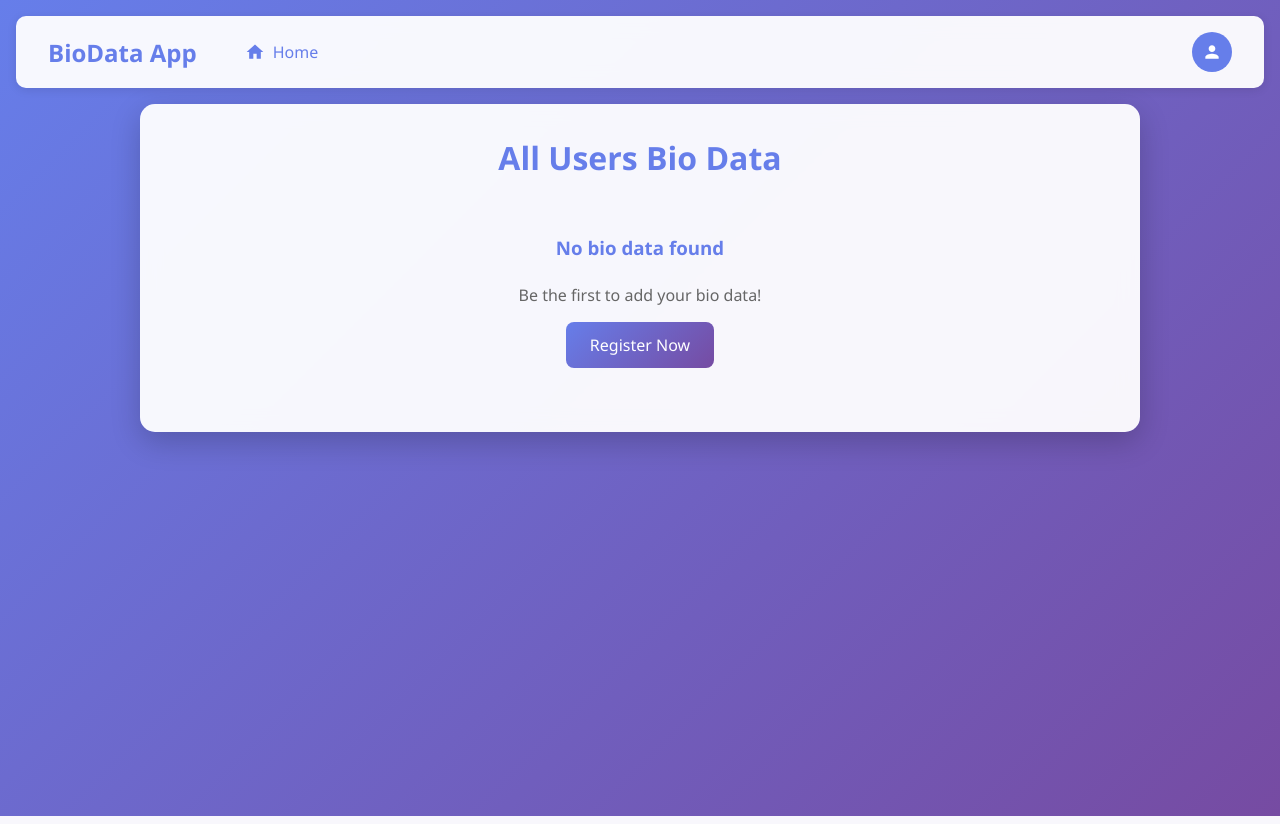
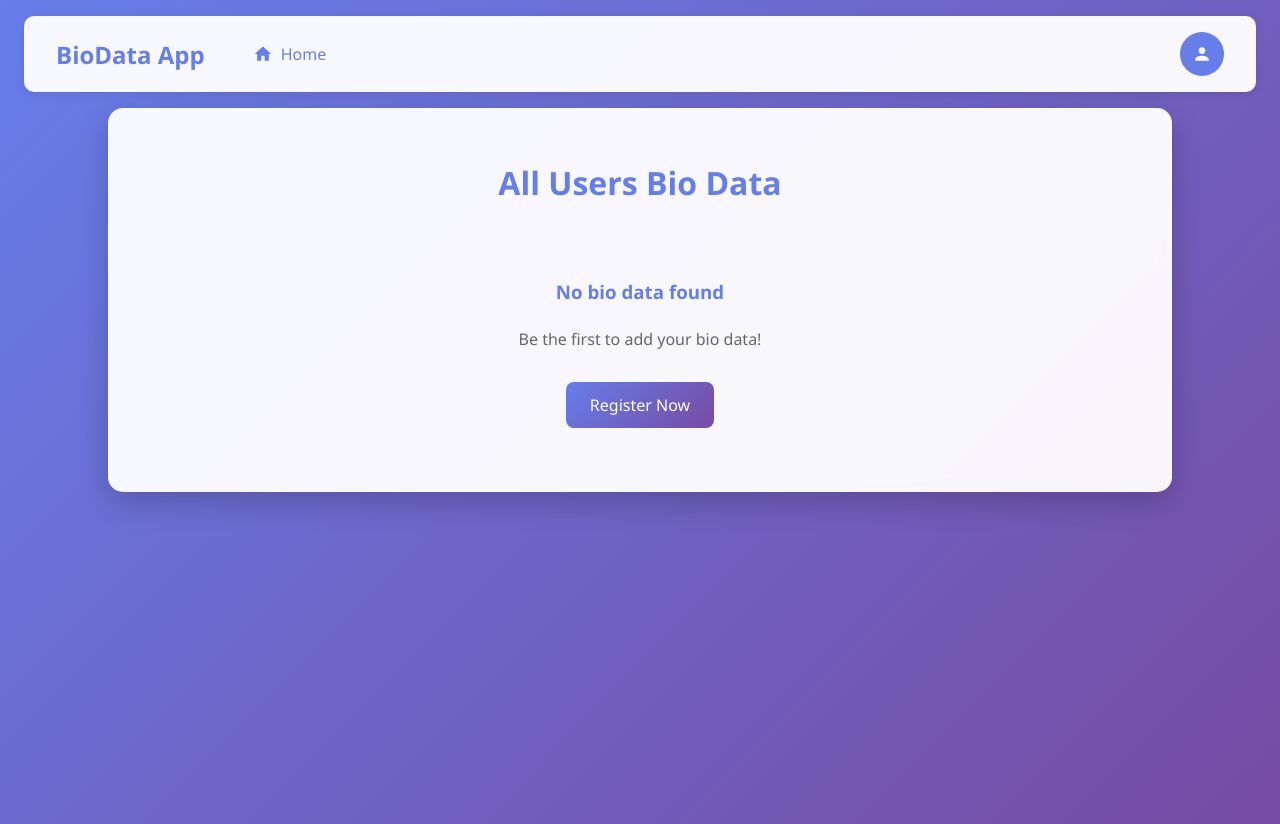
Before and after one commit to FAHAD321RCF/Web-lab-5, a PHP site: page /index.php in a window 1280 px wide. Run offline with PHP 8.4, Linux system fonts and the light colour scheme; data that the repository does not hold is empty.

Commit message:
Update style.css

```diff
--- a/css/style.css
+++ b/css/style.css
@@ -1,9 +1,4 @@
-/* ===== RESET & BASE ===== */
-* {
-    margin: 0;
-    padding: 0;
-    box-sizing: border-box;
-}
+
 
 body {
     font-family: 'Segoe UI', Tahoma, Geneva, Verdana, sans-serif;
```
